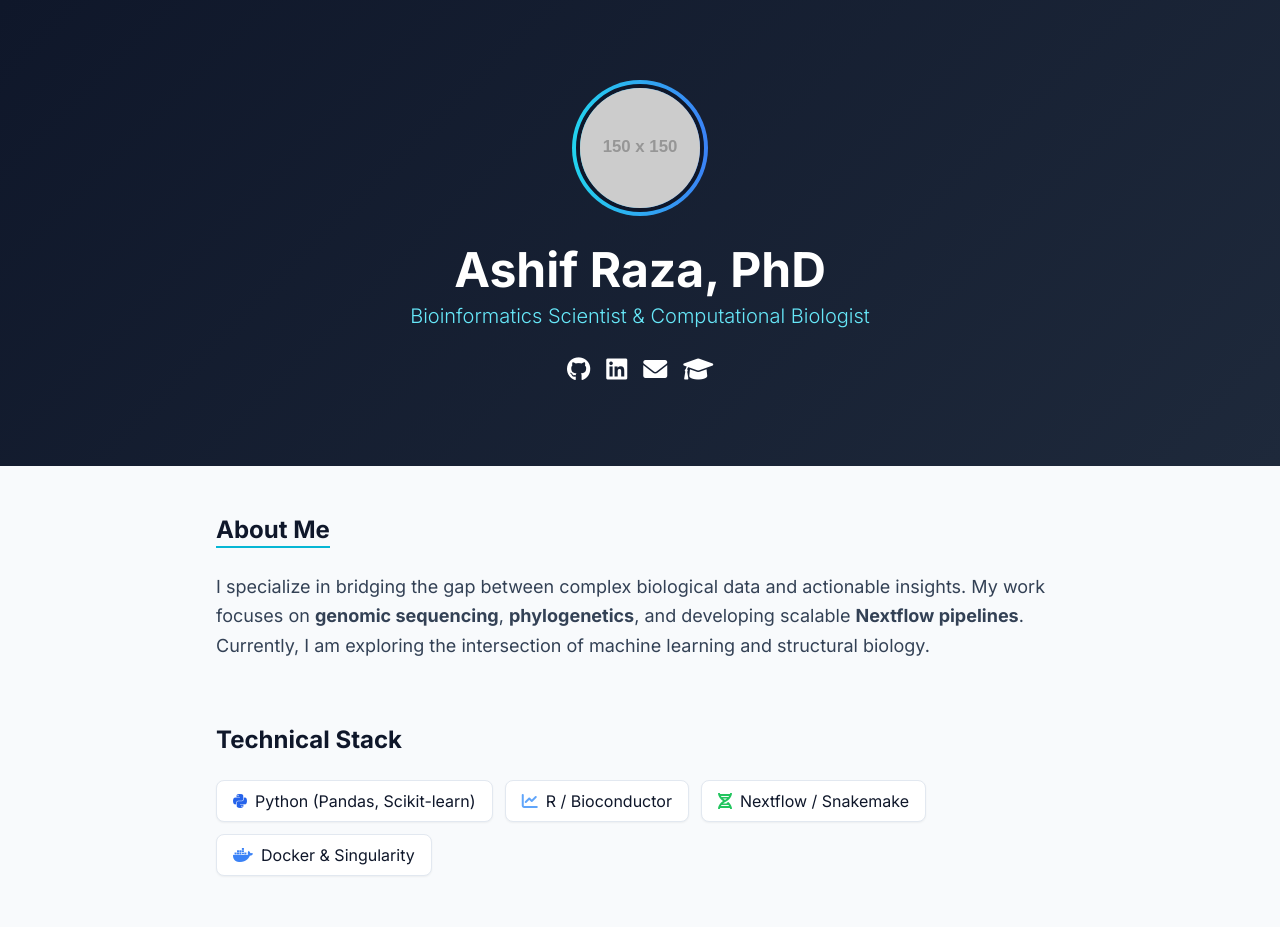
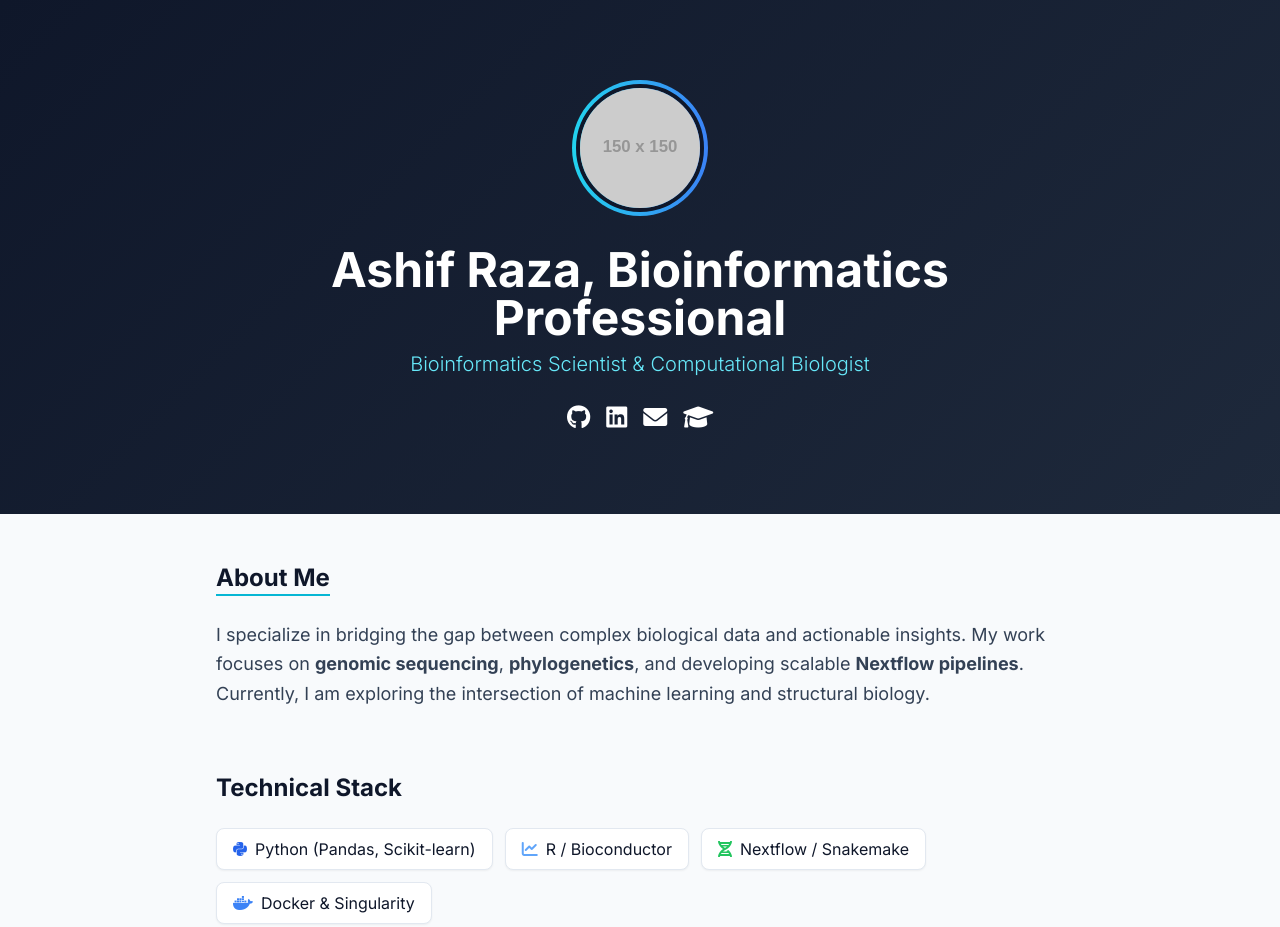
Before and after one commit to Ashifraza15/Ashifraza15.github.io, a plain HTML site: page index.html in a window 1280 px wide. Shown: the top 927 px of the page. Drawn offline with nearby package versions, Linux system fonts and the light colour scheme; placeholder pictures from the web are drawn by us.

Commit message:
Update index.html

```diff
--- a/index.html
+++ b/index.html
@@ -19,7 +19,7 @@
             <div class="mb-6 inline-block p-1 rounded-full bg-gradient-to-r from-cyan-400 to-blue-500">
                 <img src="https://via.placeholder.com/150" alt="Profile Picture" class="rounded-full w-32 h-32 object-cover border-4 border-slate-900">
             </div>
-            <h1 class="text-4xl md:text-5xl font-bold mb-2">Ashif Raza, PhD</h1>
+            <h1 class="text-4xl md:text-5xl font-bold mb-2">Ashif Raza, Bioinformatics Professional</h1>
             <p class="text-xl text-cyan-300 font-light mb-6">Bioinformatics Scientist & Computational Biologist</p>
             <div class="flex justify-center gap-4 text-2xl">
                 <a href="#" class="hover:text-cyan-400 transition"><i class="fab fa-github"></i></a>
```
